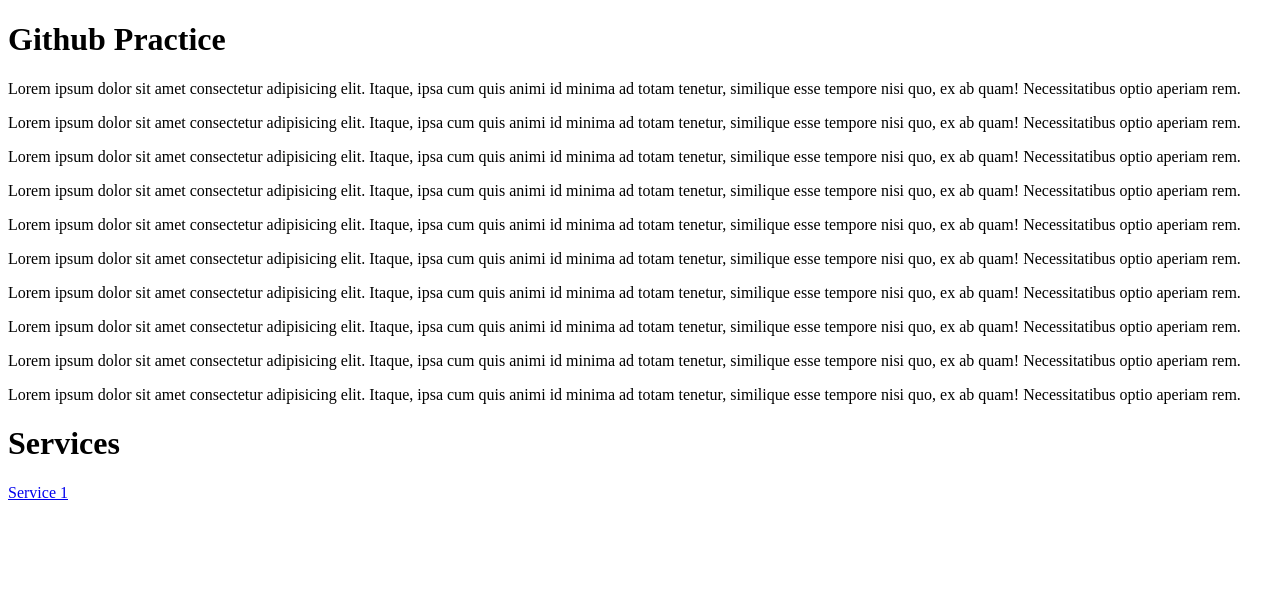
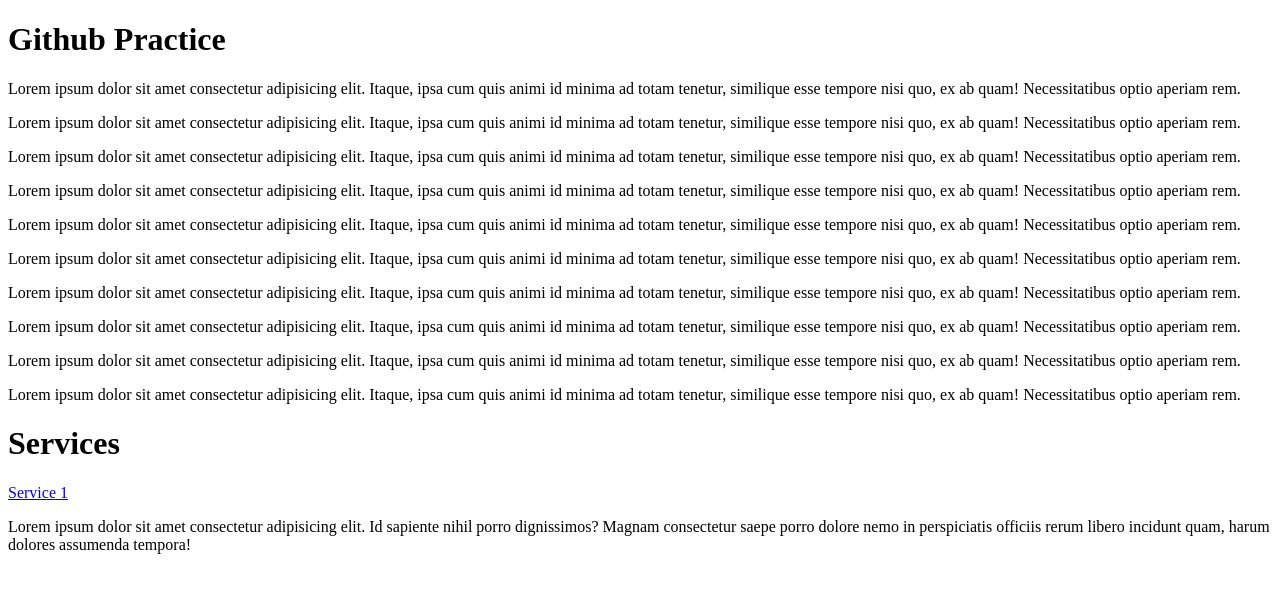
Before and after one commit to fizzanaeemai-lab/my-second-repo, a plain HTML site: page index.html in a window 1280 px wide. Drawn offline with Linux system fonts and the light colour scheme.

Commit message:
lorem added

```diff
--- a/index.html
+++ b/index.html
@@ -20,5 +20,6 @@
 
     <h1>Services</h1>
     <a href="./services/service1.html">Service 1</a>
+    <p>Lorem ipsum dolor sit amet consectetur adipisicing elit. Id sapiente nihil porro dignissimos? Magnam consectetur saepe porro dolore nemo in perspiciatis officiis rerum libero incidunt quam, harum dolores assumenda tempora!</p>
 </body>
 </html>
```
